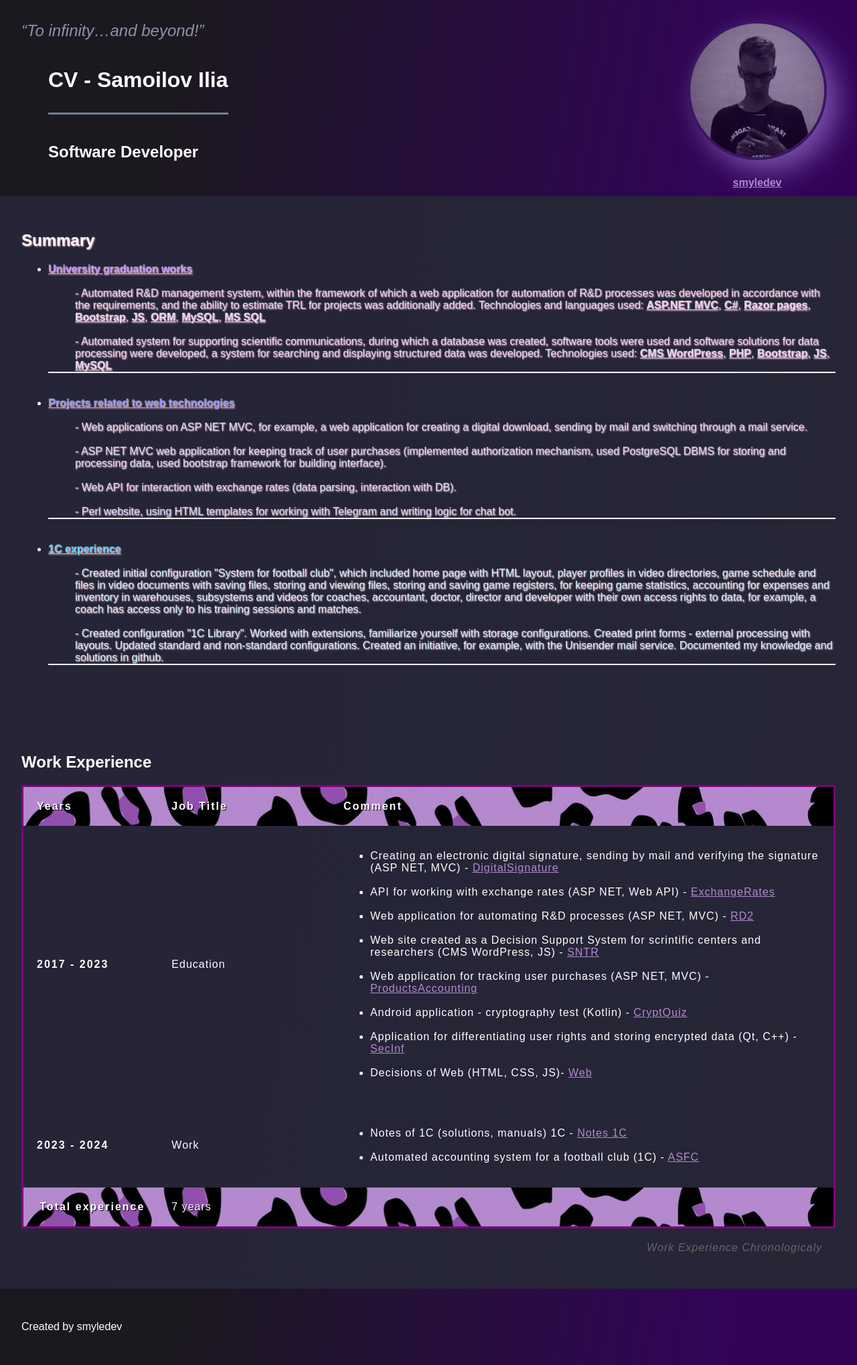
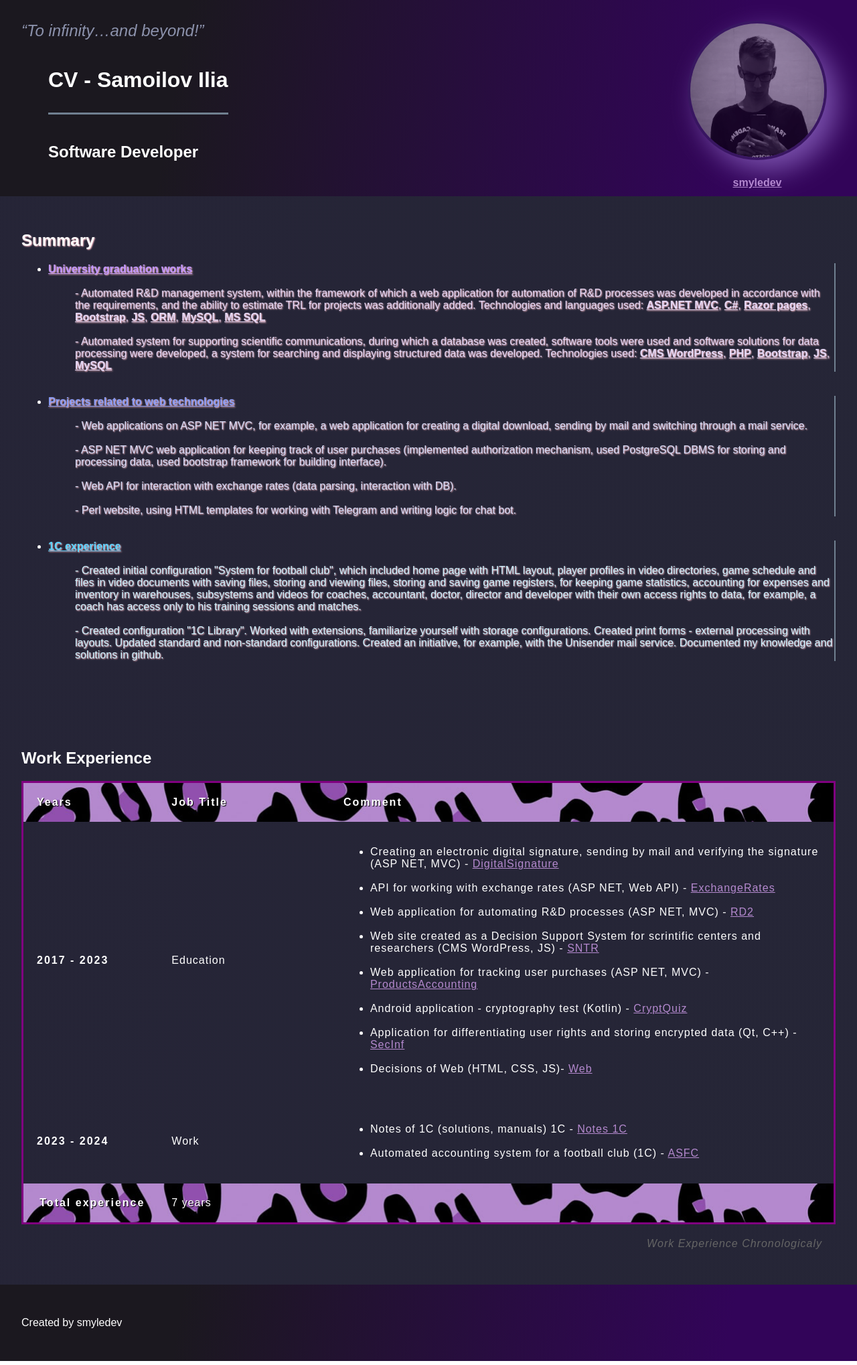
Before and after one commit to smyledev/smyledev.github.io, a Jekyll site: the page cv.html, which Jekyll copies as it is, in a window 1280 px wide. Shown: the whole page at 67% size. Built offline with Jekyll 4.4.1, drawn with Linux system fonts in a browser that asks for light colours; some web fonts are replaced.

Commit message:
Update style3.css

```diff
--- a/styles/style3.css
+++ b/styles/style3.css
@@ -187,5 +187,5 @@ img:hover {
 }
 
 .section-summary {
-    border-bottom: solid 2px;
+   border-right: solid 2px #708090;
 }
```
